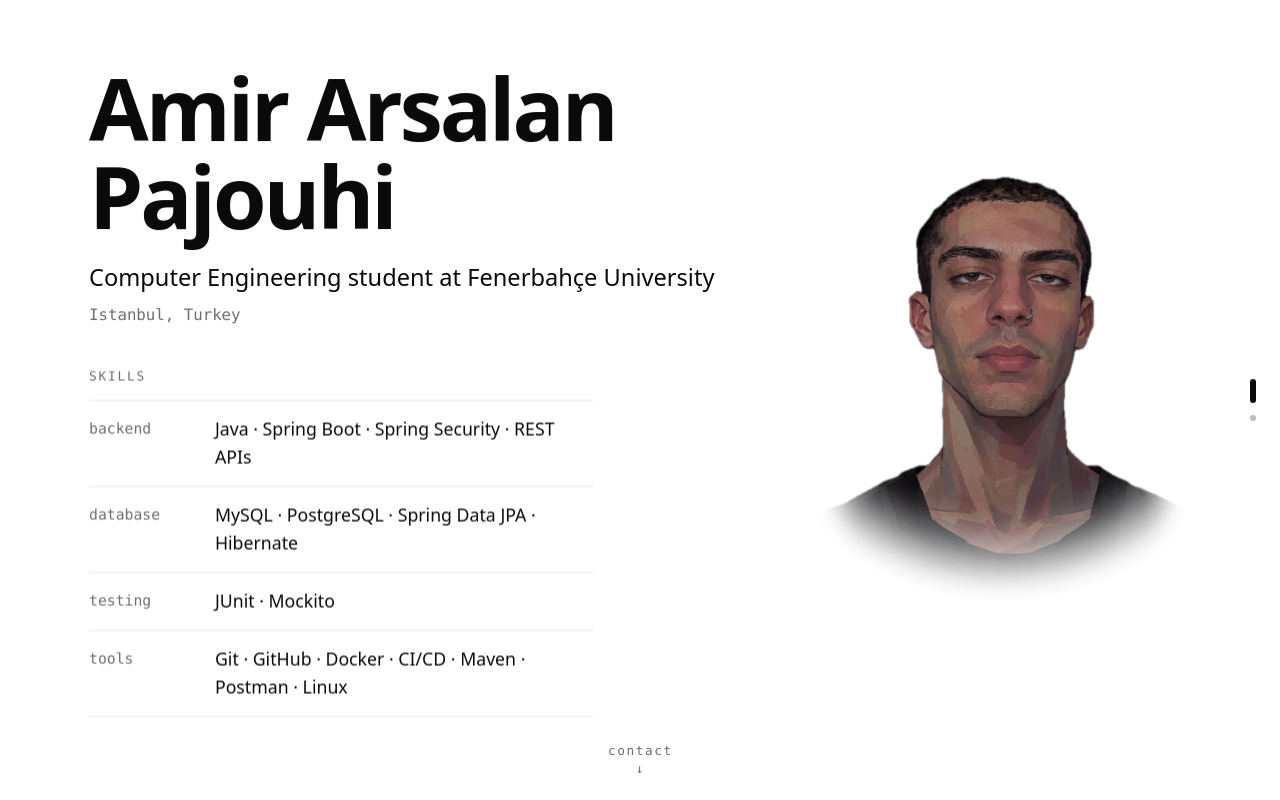
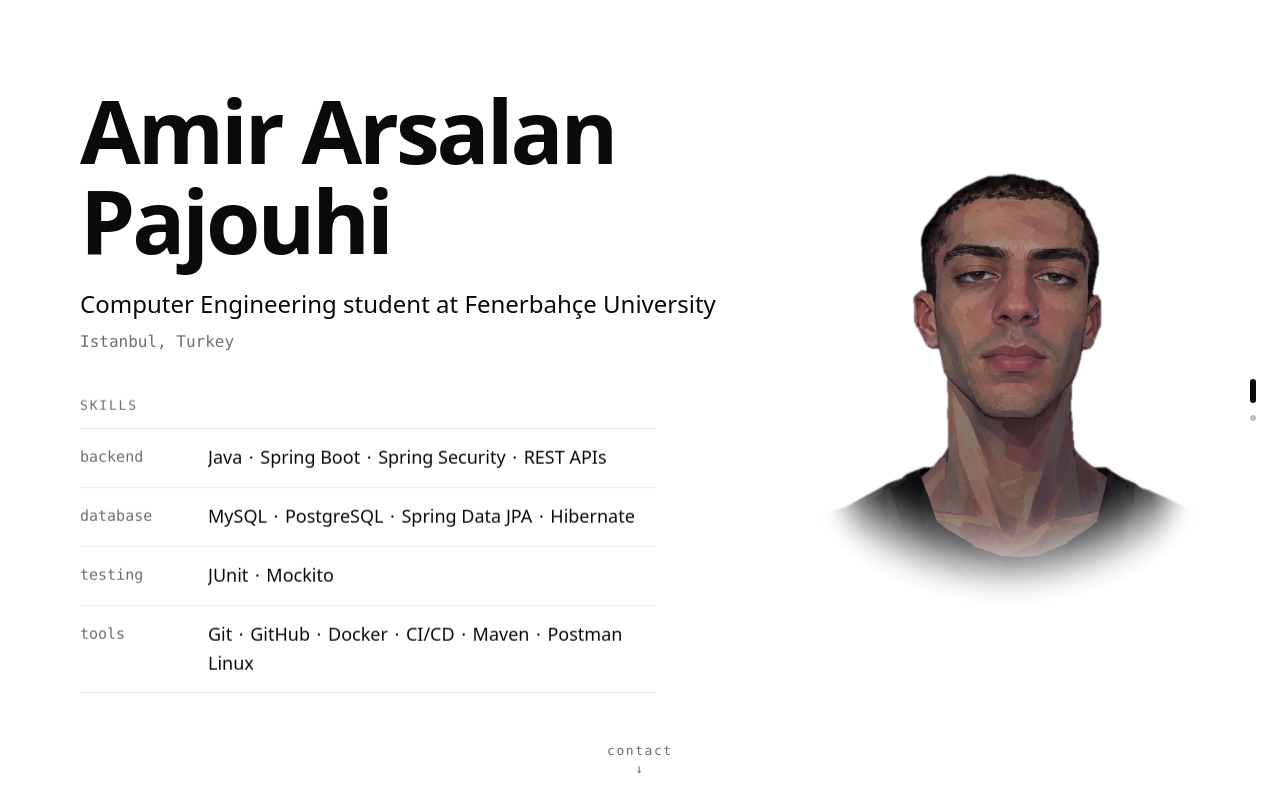
Before and after one commit to dbamir/dbamir.dev, a plain HTML site: page index.html in a window 1280 px wide. Drawn offline with Linux system fonts and the light colour scheme.

Commit message:
Keep skill rows on one line and stop stray dots when they wrap
Widen the skills block so each row fits on wide screens. Make each row a
list whose separators are drawn with CSS, so a wrapped line never starts
with a dot and no skill name splits across lines.

```diff
--- a/index.html
+++ b/index.html
@@ -24,10 +24,10 @@
             <div class="skills-block reveal i3">
               <h2 class="label">Skills</h2>
               <dl class="skills">
-                <div><dt>backend</dt><dd>Java · Spring Boot · Spring Security · REST APIs</dd></div>
-                <div><dt>database</dt><dd>MySQL · PostgreSQL · Spring Data JPA · Hibernate</dd></div>
-                <div><dt>testing</dt><dd>JUnit · Mockito</dd></div>
-                <div><dt>tools</dt><dd>Git · GitHub · Docker · CI/CD · Maven · Postman · Linux</dd></div>
+                <div><dt>backend</dt><dd><ul><li>Java</li><li>Spring Boot</li><li>Spring Security</li><li>REST APIs</li></ul></dd></div>
+                <div><dt>database</dt><dd><ul><li>MySQL</li><li>PostgreSQL</li><li>Spring Data JPA</li><li>Hibernate</li></ul></dd></div>
+                <div><dt>testing</dt><dd><ul><li>JUnit</li><li>Mockito</li></ul></dd></div>
+                <div><dt>tools</dt><dd><ul><li>Git</li><li>GitHub</li><li>Docker</li><li>CI/CD</li><li>Maven</li><li>Postman</li><li>Linux</li></ul></dd></div>
               </dl>
             </div>
           </div>
--- a/styles.css
+++ b/styles.css
@@ -114,7 +114,7 @@ h1 {
 }
 .role { margin: 0; font-size: clamp(1.15rem, 2vw, 1.5rem); }
 .meta { margin: 0.5rem 0 0; color: var(--muted); font: 1rem var(--mono); }
-.skills-block { margin-top: clamp(1.5rem, 6svh, 3.5rem); max-width: 32rem; }
+.skills-block { margin-top: clamp(1.5rem, 6svh, 3.5rem); max-width: 36rem; }
 .skills { margin: 0; }
 .skills div {
   display: grid;
@@ -126,7 +126,25 @@ h1 {
 }
 .skills div:last-child { border-bottom: 1px solid var(--line); }
 .skills dt { color: var(--muted); font: 0.9375rem/1.95 var(--mono); }
-.skills dd { margin: 0; }
+/* Each skill sits before a "·". When a row wraps, the list is pulled left by one
+   dot's width and the overflow is cut off, so no line ever starts with a stray dot,
+   and a skill name never breaks across two lines. */
+.skills dd { margin: 0; overflow: hidden; }
+.skills ul {
+  display: flex;
+  flex-wrap: wrap;
+  margin: 0 0 0 -1em;
+  padding: 0;
+  list-style: none;
+}
+.skills li { white-space: nowrap; }
+.skills li::before {
+  content: "·";
+  content: "·" / ""; /* screen readers skip the dot */
+  display: inline-block;
+  width: 1em;
+  text-align: center;
+}
 .portrait {
   display: block;
   width: clamp(14rem, 30vw, 25rem);
```
